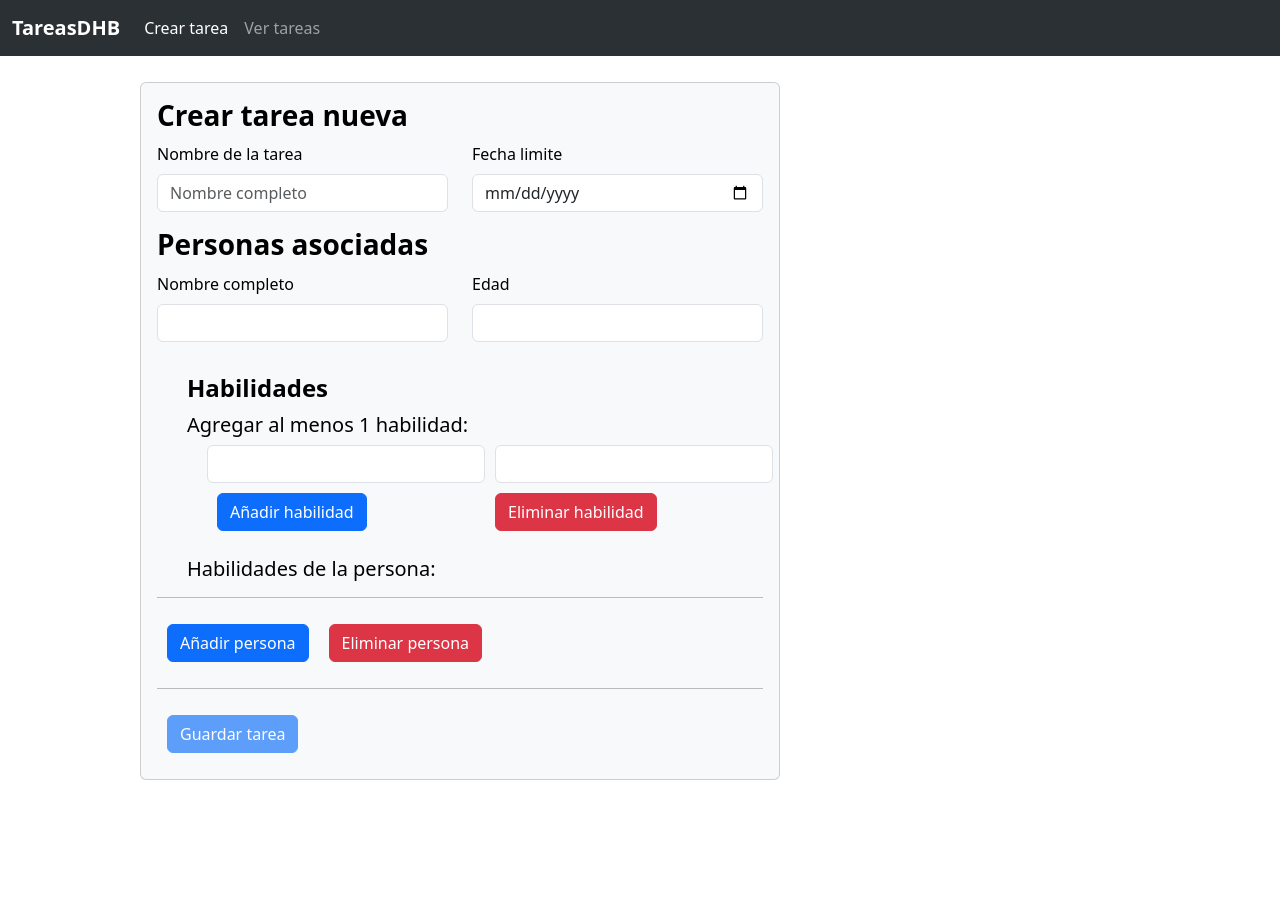
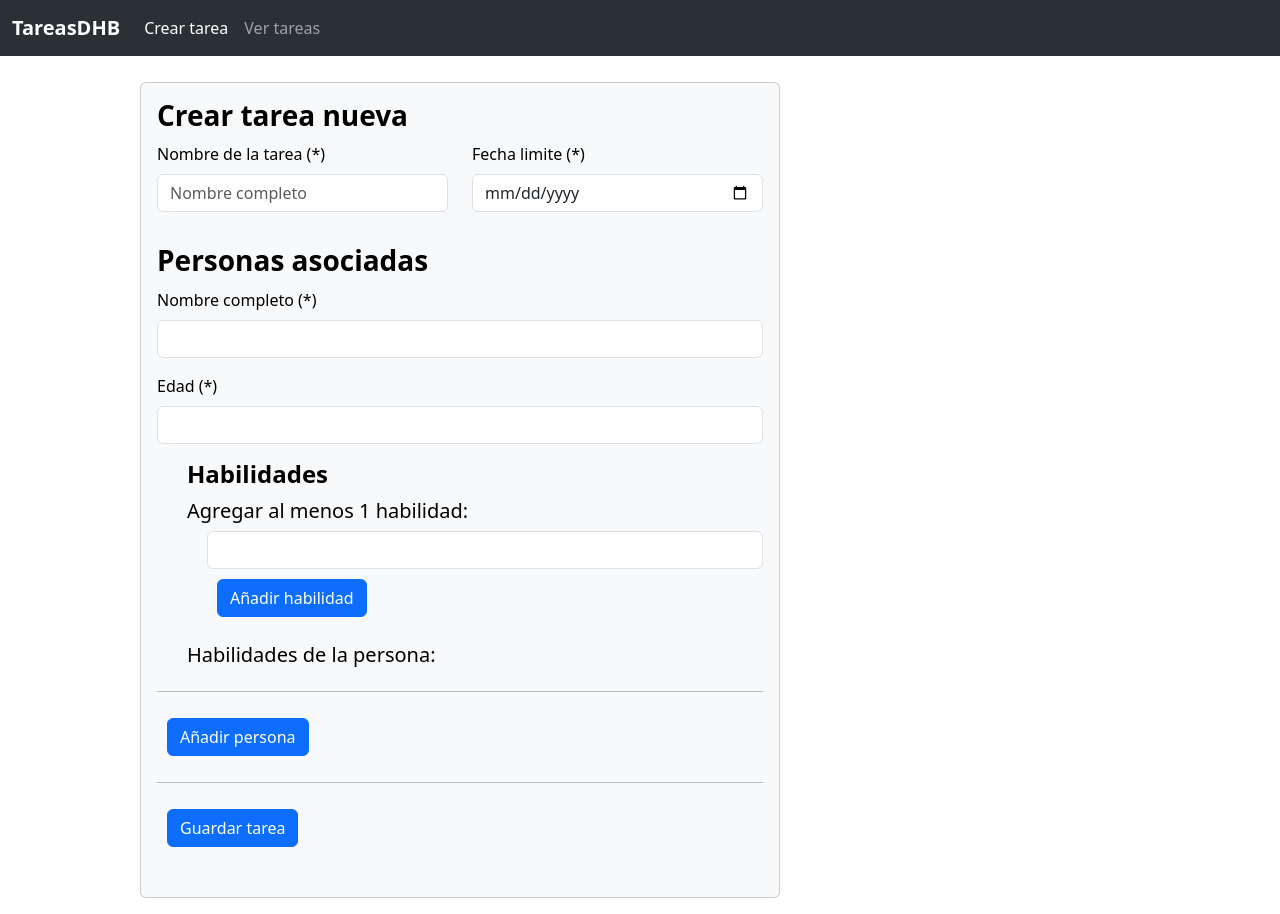
Before and after one commit to davidhb7/pruebaTareas, an Angular app: page /crear-tarea in a window 1280 px wide. Before the commit the page ends 800 px from the top, so only its background shows below. Built offline with nearby package versions, Linux system fonts and the light colour scheme.

Commit message:
Funcionalidades base crear tarea

```diff
--- a/src/app/components/crear-tarea/crear-tarea.component.html
+++ b/src/app/components/crear-tarea/crear-tarea.component.html
@@ -1,31 +1,29 @@
-
-
 <div class="card text-bg-light mb-3" style="max-width: 40rem; ">
   <div class="card-body">
     <h3>Crear tarea nueva</h3>
-    <form   [formGroup]="formGroupTareas">
+    <form [formGroup]="formGroupTareas">
       <div class="row mb-3">
 
         <div class="col mb-3">
-          <label for="nombreTarea" class="form-label">Nombre de la tarea</label>
-          <input type="text" class="form-control" placeholder="Nombre completo">
+          <label for="nombreTarea" class="form-label">Nombre de la tarea (*)</label>
+          <input type="text" class="form-control" placeholder="Nombre completo" formControlName="nombreTarea">
         </div>
         <div class="col mb-3">
-          <label for="fechaLimite" class="form-label">Fecha limite</label>
-          <input type="date" class="form-control" placeholder="Fecha limite"/>
+          <label for="fechaLimite" class="form-label">Fecha limite (*)</label>
+          <input type="date" class="form-control" placeholder="Fecha limite" formControlName="fechaTarea"/>
+        </div>
       </div>
 
-
+      <div formArrayName="personas">
+        <div *ngFor="let persona of personas.controls; let i = index" [formGroupName]="i">
           <h3>Personas asociadas</h3>
-        <div class="col mb-3">
-          <label for="nombreCompleto" class="form-label">Nombre completo</label>
-          <input type="text" class="form-control">
+          <div class="col mb-3" >
+            <label for="nombreCompleto" class="form-label">Nombre completo (*)</label>
+            <input type="text" class="form-control" formControlName="nombreCompleto">
           </div>
           <div class="col mb-3">
-          <label for="edad" class="form-label">Edad </label>
-          <input type="number" class="form-control">
-        </div>
-
+            <label for="edad" class="form-label">Edad (*)</label>
+            <input type="number" class="form-control" formControlName="edad">
           </div>
 
           <div class="seccionHabilidad">
@@ -33,23 +31,51 @@
             <h5>Agregar al menos 1 habilidad:</h5>
             <div class="camposHabilidad">
               <div class="col mb-3">
-            <input type="text" class="form-control" >
-            <button type="submit" class="btn  btn-primary">Añadir habilidad </button>
-          </div>
-          <div class="col mb-3">
-            <input type="text" class="form-control" style="margin-left: 10px;">
-            <button type="submit" class="btn btn-danger">Eliminar habilidad </button>
+                <input type="text" class="form-control" [formControl]="nuevaHabilidad" (keydown.enter)="addHabilidad(i)">
+                <button
+                      type="button"
+                      class="btn  btn-primary"
+                      (click)="addHabilidad(i)">
+                      Añadir habilidad
+                </button>
               </div>
             </div>
             <h5>Habilidades de la persona:</h5>
+            <div class="mb-3 row">
+              <div class="col-sm-9" formArrayName="habilidades">
+                  <div class="mb-1" *ngFor="let habilidad of getHabilidades(i).controls; let j = index" style="display: flex; align-items: center;">
+                      <p style="margin: 0;">{{ j + 1 }}. {{ habilidad.value }}</p>
+                      <button (click)="eliminarHabilidad( i, j )"
+                              class="btn btn-outline-danger"
+                              type="button">
+                          Eliminar
+                      </button>
+                  </div>
+              </div>
+            </div>
+          </div>
+        </div>
       </div>
       <hr>
-      <button type="submit" class="btn  btn-primary">Añadir persona </button>
-      <button type="submit" class="btn btn-danger">Eliminar persona </button>
+      <button type="button" class="btn  btn-primary" (click)="addPersona()">Añadir persona </button>
+      <!-- <button type="submit" class="btn btn-danger">Eliminar persona </button> -->
+
+
+      <div *ngFor="let persona of arrayPersonas let i = index">
         <hr>
-      <button type="submit" class="btn btn-primary" [disabled]="formGroupTareas.invalid">Guardar tarea</button>
+        <h4>Detalles de la persona:</h4>
+        <ul>
+          <li *ngFor="let key of getCamposArray(persona)">
+            <strong>{{ key }}</strong>: {{ persona[key] }}
+          </li>
+        </ul>
+        <button type="button" class="btn  btn-danger" (click)="eliminarPersona(i)">Eliminar persona </button>
+      </div>
+
+      <hr>
+
+      <button type="button" class="btn btn-primary"  (click)="guardarTarea()">Guardar tarea</button>
 
     </form>
-
   </div>
 </div>
--- a/src/app/components/crear-tarea/crear-tarea.component.ts
+++ b/src/app/components/crear-tarea/crear-tarea.component.ts
@@ -1,6 +1,7 @@
-import { Component } from '@angular/core';
-import { FormBuilder, FormGroup, FormsModule, ReactiveFormsModule, Validators } from '@angular/forms';
+import { Component, OnInit } from '@angular/core';
+import { FormBuilder, FormGroup, FormsModule, ReactiveFormsModule, Validators, FormArray, FormControl } from '@angular/forms';
 import { ITarea } from '../../core/interfaces/ITarea';
+import { CommonModule } from '@angular/common';
 
 @Component({
   selector: 'app-crear-tarea',
@@ -9,12 +10,21 @@ import { ITarea } from '../../core/interfaces/ITarea';
   standalone:true,
   imports:[
     FormsModule,
-    ReactiveFormsModule
+    ReactiveFormsModule,
+    CommonModule
   ]
 })
-export class CrearTareaComponent {
+
+export class CrearTareaComponent implements OnInit{
   //OBJETOS - CLASES
   formGroupTareas!: FormGroup;
+  arrayPersonas: any[] = [];
+  objePersonas:{
+    nombreCompleto: '',
+    edad: 18,
+    habilidades: []
+  }[]=[]
+
   tareas: ITarea[] = [
     {
       id: 0,
@@ -31,42 +41,104 @@ export class CrearTareaComponent {
     }
   ];
 
+  public nuevaHabilidad: FormControl = new FormControl('', Validators.required );
 
-  fecha: Date = new Date();
+  constructor(
+    private fb: FormBuilder
+  ){ }
+
+  ngOnInit(): void {
+    this.buildForm();
+  }
+
+  buildForm(): void {
+    this.formGroupTareas = this.fb.group({
+      nombreTarea: ['', Validators.required],
+      fechaTarea: ['', Validators.required],
+      personas: this.fb.array([
+        this.fb.group({
+          nombreCompleto: ['', Validators.required],
+          edad: ['', [Validators.required, Validators.min(1)]],
+          habilidades: this.fb.array([])
+        }),
+      ])
+    });
+  }
+
+  get personas() {
+    return this.formGroupTareas.get('personas') as FormArray;
+  }
+
+  getHabilidades(indexPersona: number): FormArray {
+    return this.personas.at(indexPersona).get('habilidades') as FormArray;
+  }
+
+  addHabilidad(indexPersona: number) {
+    // console.log(this.nuevaHabilidad.value)
+    const habilidad = this.nuevaHabilidad.value; // Obtener el valor del input
+    if (habilidad) {
+      // Acceder al FormArray de habilidades de la persona correspondiente y agregar la nueva habilidad
+      this.getHabilidades(indexPersona).push(this.fb.control(habilidad, Validators.required));
+      // console.log(this.getHabilidades(indexPersona).value)
+      this.nuevaHabilidad.reset(); // Limpiar el campo de input
+    }
+  }
+
+  addPersona(): void {
+    const personasControl = this.formGroupTareas.get('personas') as FormArray;
+    if (personasControl) {
+      // Agrega la última persona en el FormArray a arrayPersonas
+      const currentPersona = personasControl.at(personasControl.length - 1).value; // Obtiene el último FormGroup como objeto
+      this.arrayPersonas.push(currentPersona); // Agrega la persona como un objeto
+      // Reinicia el FormArray de personas y las habilidades de la última persona
+      this.personas.reset();
+      this.resetHabilidades(personasControl.length - 1);
+
+      console.log(this.arrayPersonas); // Muestra el array actualizado
+    } else {
+      console.error('El FormArray de personas no está definido.');
+    }
+  }
+
+  eliminarHabilidad(indexPersona: number, indexHabilidad: number) {
+    this.getHabilidades(indexPersona).removeAt(indexHabilidad);
+  }
+
+  resetHabilidades(indexPersona: number) {
+    const personasControl = this.formGroupTareas.get('personas') as FormArray;
+
+    if (personasControl && personasControl.length > indexPersona) {
+      const habilidadesArray = personasControl.at(indexPersona).get('habilidades') as FormArray;
+      habilidadesArray.clear(); // Vacía el FormArray de habilidades
+    }
+  }
+
+  guardarTarea() : void {
+    const bodyRequest: ITarea = {
+      id:4,
+      nombreTarea: this.formGroupTareas.get('nombreTarea')?.value || undefined ,
+      fechaLimite: this.formGroupTareas.get('fechaTarea')?.value || undefined ,
+      estado:false,
+      personas: this.arrayPersonas
+    }
+    console.log(this.arrayPersonas)
+    this.arrayPersonas=[];
+    console.log(bodyRequest);
+  }
+
+  getCamposArray(objetoPersona: any): string[] {
+    return Object.keys(objetoPersona);
+  }
 
 
-  //VARIABLES
-  fechaHoy:string=''
-
-  constructor(
-    private formBuilderTareas: FormBuilder
-  ){
-    this.fechaHoy=`${this.fecha.getFullYear()}/${this.fecha.getMonth() + 1}/${this.fecha.getDate()}`;
-
-
-    this.formGroupTareas = this.formBuilderTareas.group({
-      tareas: this.formBuilderTareas.array(this.tareas['map']((tarea: ITarea) => this.crearTareaFormGroup(tarea))),
-    });
+  // Método para eliminar una persona en función de su índice
+  eliminarPersona(index: number): void {
+    this.arrayPersonas.splice(index, 1);
   }
 
 
 
-  // FormGroup y Validators de tarea
-  crearTareaFormGroup(tarea: ITarea): FormGroup {
-    return this.formBuilderTareas.group({
-      nombreTarea: [tarea.nombreTarea, Validators.required],
-      personas: this.formBuilderTareas.array(tarea.personas.map(persona => this.crearPersonaFormGroup(persona))),
-      fechaLimite: [this.fechaHoy, Validators.required],
-      estado: [tarea.estado, Validators.requiredTrue],
-    });
-  }
 
-  crearPersonaFormGroup(persona: { nombreCompleto: string; edad: number; habilidades: string[] }): FormGroup {
-    return this.formBuilderTareas.group({
-      nombreCompleto: [persona.nombreCompleto, [Validators.required, Validators.minLength(5)]],
-      edad: [persona.edad, [Validators.required, Validators.min(18), Validators.pattern('[0-9]*'), Validators.min(2)]],
-      habilidades: [persona.habilidades.join(', '), Validators.required, Validators.min(1), Validators.length],
-    });
-  }
+
 
 }
```
Lines whose indentation alone changed are shown as unchanged.
